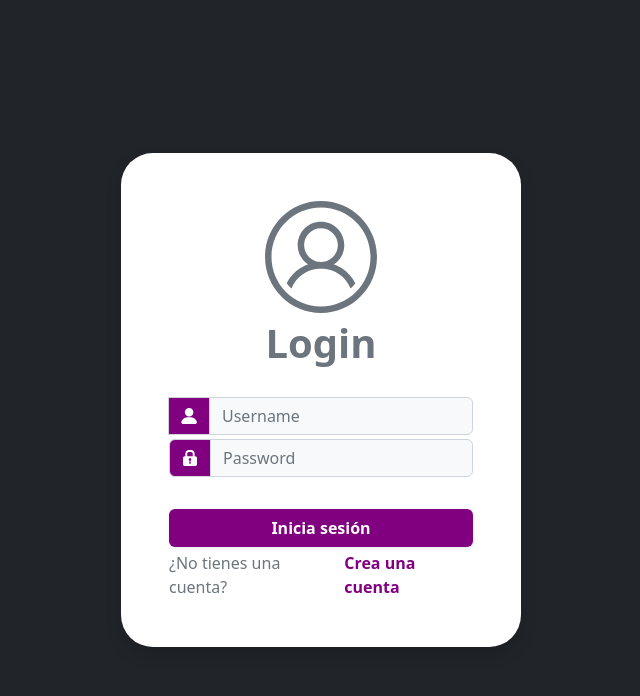
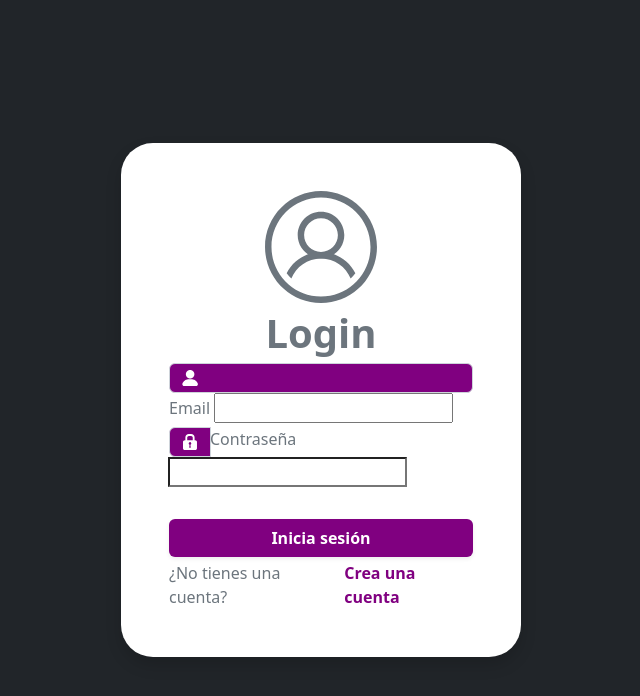
Before and after one commit to 2030Gian/PROYECTO_1_PARTE_WEB, a Flask app: page /log in a window 1280 px wide. Shown: the top 696 px of the page, without its empty margins (319-959 px from the left). Run offline with Flask 3, Linux system fonts and the light colour scheme.

Commit message:
cambios de loging

```diff
--- a/server.py
+++ b/server.py
@@ -13,7 +13,7 @@ from datetime import datetime
 from sqlalchemy import LargeBinary
 
 server = Flask(__name__)
-server.config['SQLALCHEMY_DATABASE_URI'] = 'postgresql://hp:1234@localhost:5432/educaweb69'
+server.config['SQLALCHEMY_DATABASE_URI'] = 'postgresql://postgres:1234@localhost:5432/educaweb1'
 db = SQLAlchemy(server)
 
 #Models
@@ -222,13 +222,10 @@ def login():
         contrasena = request.form['contrasena']
         usuario = Student.query.filter_by(email=email).first()
 
-        if usuario and usuario.contrasena == contrasena:
-            session['user_id'] = usuario.id
-            flash('¡Inicio de sesión exitoso!')
+        if usuario.contrasena == contrasena:
 
-            return redirect(url_for('profile'))
 
-        #flash('Credenciales inválidas. Por favor, inténtalo de nuevo.')
+            return 'Bienvenido a nuestra plataforma {} {}'.format(usuario.nombre, usuario.apellido)
 
     return render_template('login.html')
 
--- a/templates/login.html
+++ b/templates/login.html
@@ -19,8 +19,9 @@
             <img src="/static/img/login-icon.svg" alt="login-icon" style="height: 7rem" />
         </div>
         <div class="text-center fs-1 fw-bold">Login</div>
-        <form action="http://127.0.0.1:5000/" method="GET">
-            <div class="input-group mt-4">
+        <form action="/login" method="POST">
+
+            <div>
                 <style>
                     .bg-purple {
                         background-color: purple;
@@ -33,8 +34,11 @@
                         style="height: 1rem"
                     />
                 </div>
-                <input class="form-control bg-light" type="text" placeholder="Username" />
+                <label for="email"> Email</label>
+                <input type="text" name="email" id="email">
             </div>
+
+
             <div class="input-group mt-1">
                 <div class="input-group-text bg-purple">
                     <img
@@ -43,8 +47,14 @@
                         style="height: 1rem"
                     />
                 </div>
-                <input class="form-control bg-light" type="password" placeholder="Password" />
+
+                <label for="contrasena"> Contraseña</label>
+                <input type="text" name="contrasena" id="contrasena">
+
             </div>
+
+
+
             <div class="d-flex justify-content-around mt-1">
                 <div class="d-flex align-items-center gap-1"></div>
                 <div class="pt-1"></div>
```
